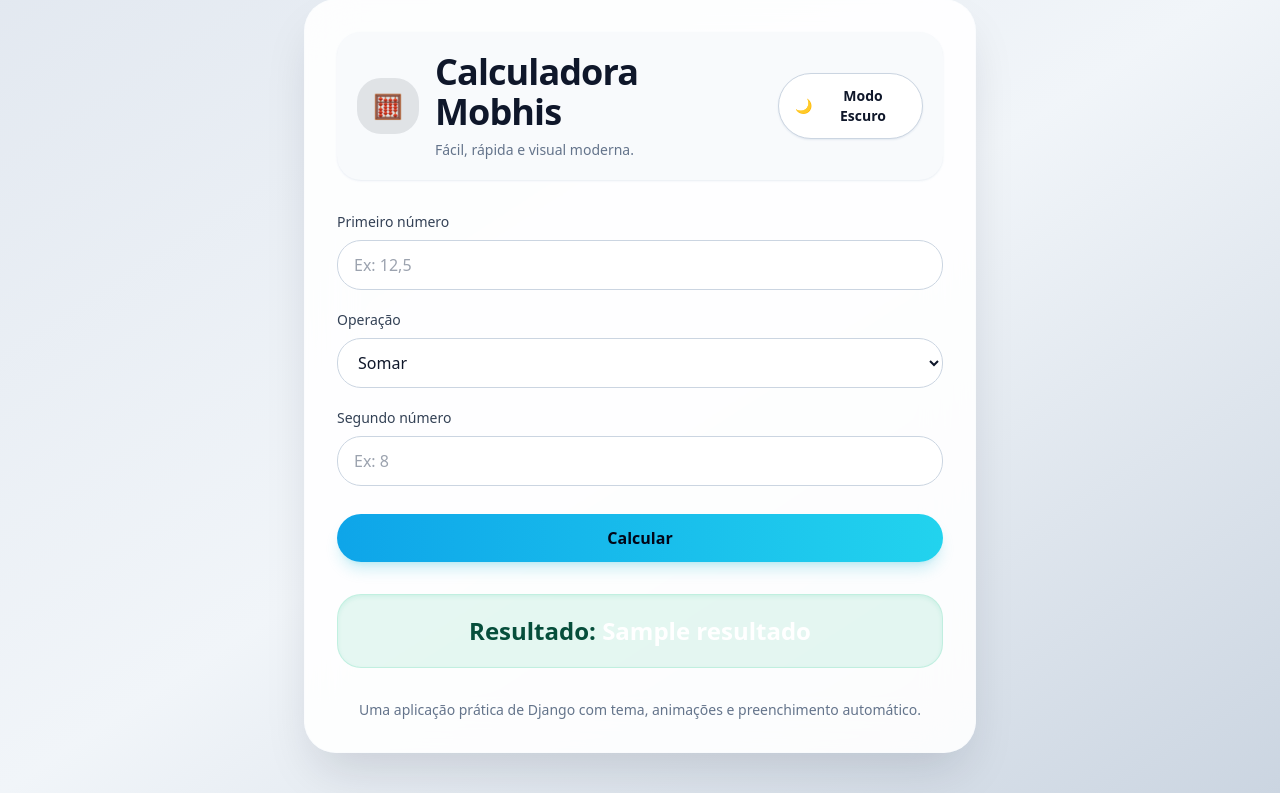
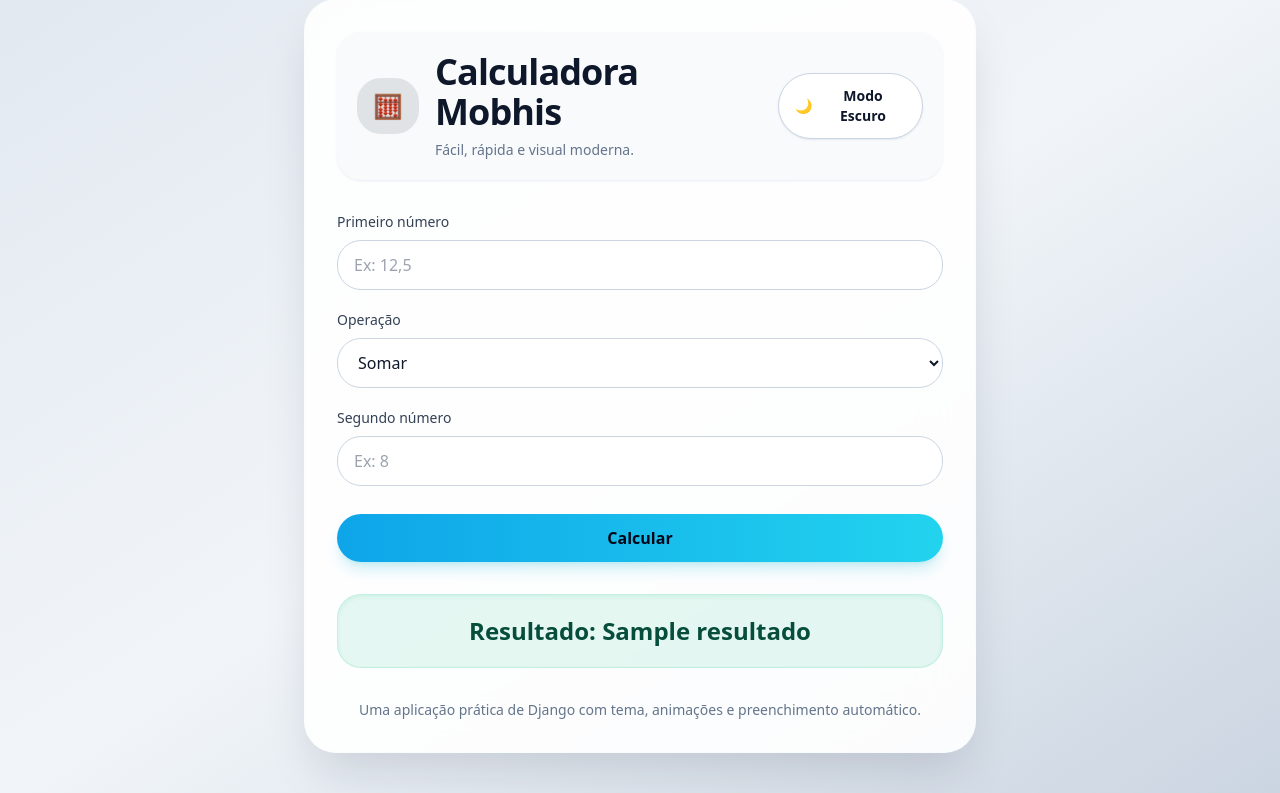
Before and after one commit to gcsamuel/calculadora, a Django app: template calculadora/templates/calculadora/home.html in a window 1280 px wide. Shown: the part 41-834 px from the top of the page. Run offline with Django 5.2, Linux system fonts and the light colour scheme; the template is opened without the code that fills it: most values are stand-ins (such as "Sample title", 1, 10 or a date in 2020); some libraries are stand-ins or nearby versions.

Commit message:
Fix: ajustar cor do resultado no template (modo claro/escuro)

```diff
--- a/calculadora/templates/calculadora/home.html
+++ b/calculadora/templates/calculadora/home.html
@@ -96,7 +96,7 @@
             </form>
             {% if resultado is not None %}
                 <div class="mt-8 rounded-3xl border border-emerald-400/20 bg-emerald-500/10 p-5 text-center text-2xl font-semibold text-emerald-900 shadow-inner shadow-emerald-500/10 dark:bg-emerald-500/15 dark:text-emerald-200">
-                    Resultado: <span class="text-white">{{ resultado }}</span>
+                    Resultado: <span class="text-emerald-900 dark:text-emerald-200">{{ resultado }}</span>
                 </div>
             {% endif %}
             {% if erro %}
```
